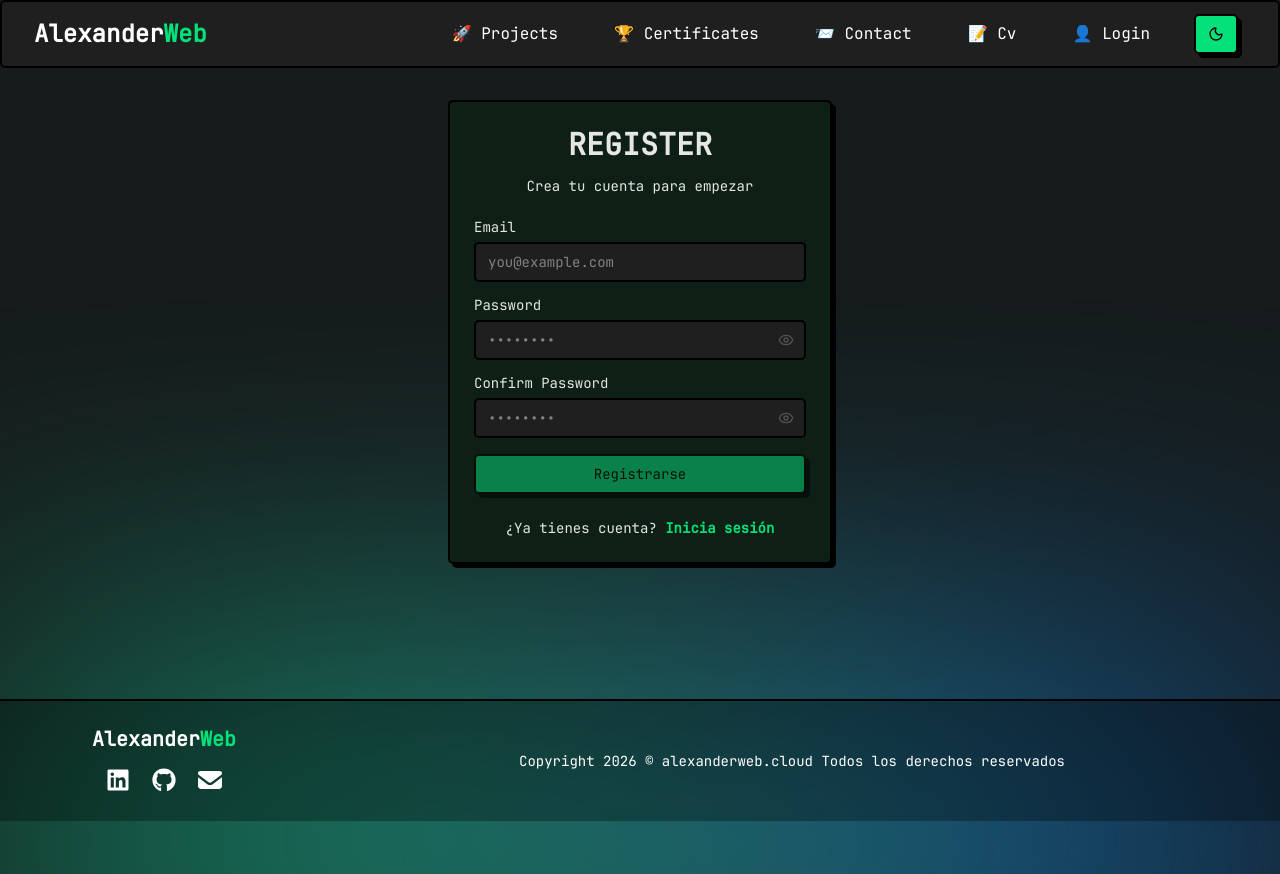
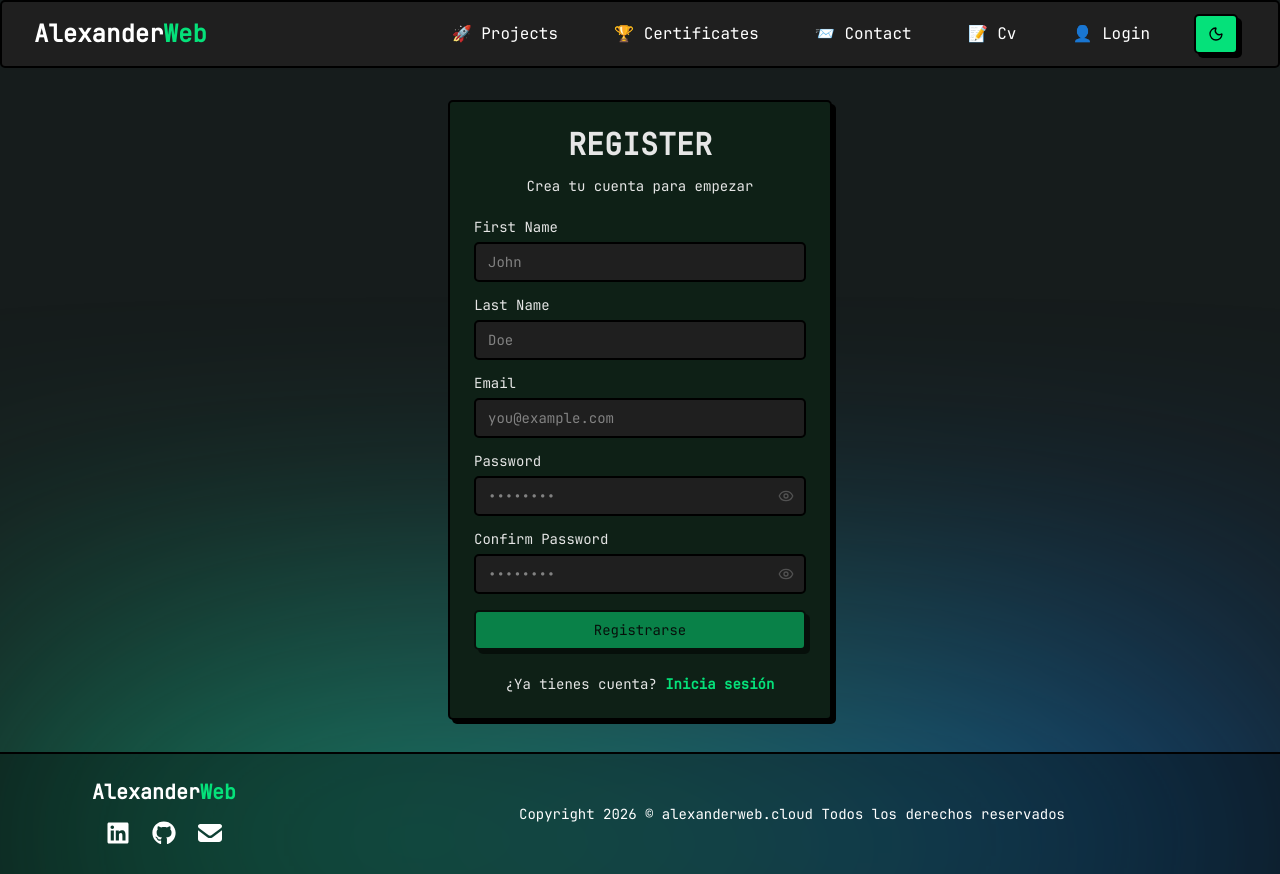
Before and after one commit to xander-on/myWeb, a React (Vite) app: page /register in a window 1280 px wide. Before the commit the page ends 821 px from the top, so only its background shows below. Built offline with nearby package versions, Linux system fonts and the light colour scheme; no server answers.

Commit message:
feat(auth): update registration form to include first and last name fields

```diff
--- a/src/modules/auth/interfaces/register.request.ts
+++ b/src/modules/auth/interfaces/register.request.ts
@@ -1,4 +1,6 @@
 export interface RegisterRequest {
-  email    : string;
-  password : string;
+  firstName : string;
+  lastName  : string;
+  email     : string;
+  password  : string;
 }
--- a/src/modules/auth/pages/RegisterPage.tsx
+++ b/src/modules/auth/pages/RegisterPage.tsx
@@ -10,9 +10,11 @@ import { toast } from "sonner";
 
 
 const initialForm = {
-  email            : "",
-  password         : "",
-  confirmPassword  : "",
+  firstName       : "",
+  lastName        : "",
+  email           : "",
+  password        : "",
+  confirmPassword : "",
 }
 
 export const RegisterPage = () => {
@@ -27,12 +29,14 @@ export const RegisterPage = () => {
   ) => setForm(prev => ({ ...prev, [field]: e.target.value }));
 
   const isPasswordMismatch = form.password !== form.confirmPassword;
-  const isDisabledSubmit = !form.email || !form.password || !form.confirmPassword || isPasswordMismatch || registerMutation.isPending;
+  const isDisabledSubmit = !form.firstName || !form.lastName || !form.email || !form.password || !form.confirmPassword || isPasswordMismatch || registerMutation.isPending;
 
   const handleSubmit = () => {
     registerMutation.mutate({
-      email    : form.email,
-      password : form.password,
+      firstName : form.firstName,
+      lastName  : form.lastName,
+      email     : form.email,
+      password  : form.password,
     }, {
       onSuccess: () => {
         toast.success("Registro exitoso. Inicia sesión");
@@ -55,6 +59,28 @@ export const RegisterPage = () => {
             className="grid gap-4"
             onSubmit={e => { e.preventDefault(); handleSubmit(); }}
           >
+            <div className="grid gap-2">
+              <Label>First Name</Label>
+              <Input
+                type="text"
+                autoComplete="given-name"
+                value={form.firstName}
+                onChange={updateField("firstName")}
+                placeholder="John"
+              />
+            </div>
+
+            <div className="grid gap-2">
+              <Label>Last Name</Label>
+              <Input
+                type="text"
+                autoComplete="family-name"
+                value={form.lastName}
+                onChange={updateField("lastName")}
+                placeholder="Doe"
+              />
+            </div>
+
             <div className="grid gap-2">
               <Label>Email</Label>
               <Input
```
